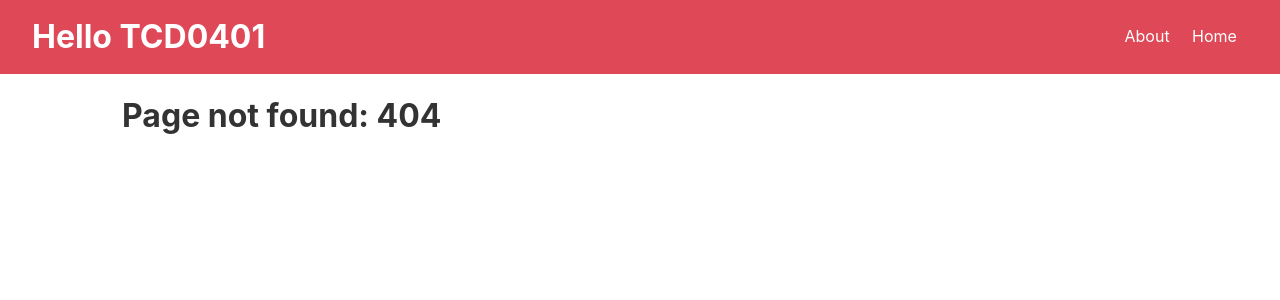
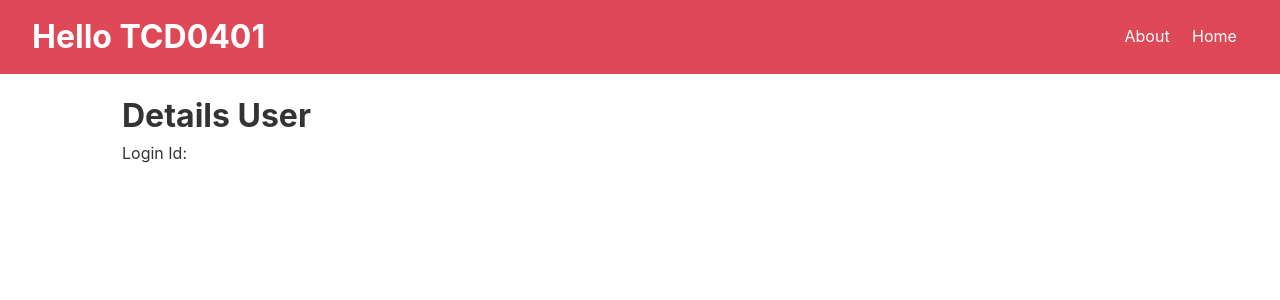
Before and after one commit to vinhhn3/tcd0402-github-finder, a React (Create React App) app: page /user/1 in a window 1280 px wide. Before the commit this address had no page. Shown: the top 300 px of the page. Built offline with nearby package versions, Linux system fonts and the light colour scheme; no server answers.

Commit message:
Get data of an single user

```diff
--- a/src/App.js
+++ b/src/App.js
@@ -5,12 +5,14 @@ import "./App.css";
 import About from "./components/pages/About";
 import NotFound from "./components/pages/NotFound";
 import Search from "./components/users/Search";
+import User from "./components/users/User";
 import Users from "./components/users/Users";
 import Navbar from "./layout/Navbar";
 
 class App extends Component {
   state = {
     usersData: [],
+    user: {},
   };
 
   searchUsers = async (text) => {
@@ -25,6 +27,13 @@ class App extends Component {
   clearUsers = () => {
     this.setState({
       usersData: [],
+    });
+  };
+
+  getUser = async (login) => {
+    const response = await axios.get(`https://api.github.com/users/${login}`);
+    this.setState({
+      user: response.data,
     });
   };
 
@@ -50,6 +59,17 @@ class App extends Component {
                   </Fragment>
                 )}
               />
+              <Route
+                exact
+                path="/user/:login"
+                render={(props) => (
+                  <User
+                    user={this.state.user}
+                    {...props}
+                    getUser={this.getUser}
+                  />
+                )}
+              />
               <Route path="" component={NotFound} />
             </Switch>
           </div>
--- /dev/null
+++ b/src/components/users/User.js
@@ -0,0 +1,17 @@
+import { Component } from "react";
+
+export class User extends Component {
+  componentDidMount() {
+    this.props.getUser(this.props.match.params.login);
+  }
+  render() {
+    return (
+      <div>
+        <h1>Details User</h1>
+        <p>Login Id: {this.props.user.login}</p>
+      </div>
+    );
+  }
+}
+
+export default User;
--- a/src/components/users/UserItem.js
+++ b/src/components/users/UserItem.js
@@ -1,4 +1,4 @@
-import React from "react";
+import { Link } from "react-router-dom";
 
 const UserItem = (props) => {
   const { avatar_url, login, html_url } = props.user;
@@ -11,9 +11,9 @@ const UserItem = (props) => {
         alt="avatar"
       />
       <h3>{login}</h3>
-      <a href={html_url} className="btn btn-primary btn-sm">
+      <Link to={`/user/${login}`} className="btn btn-primary btn-sm">
         More
-      </a>
+      </Link>
     </div>
   );
 };
```
